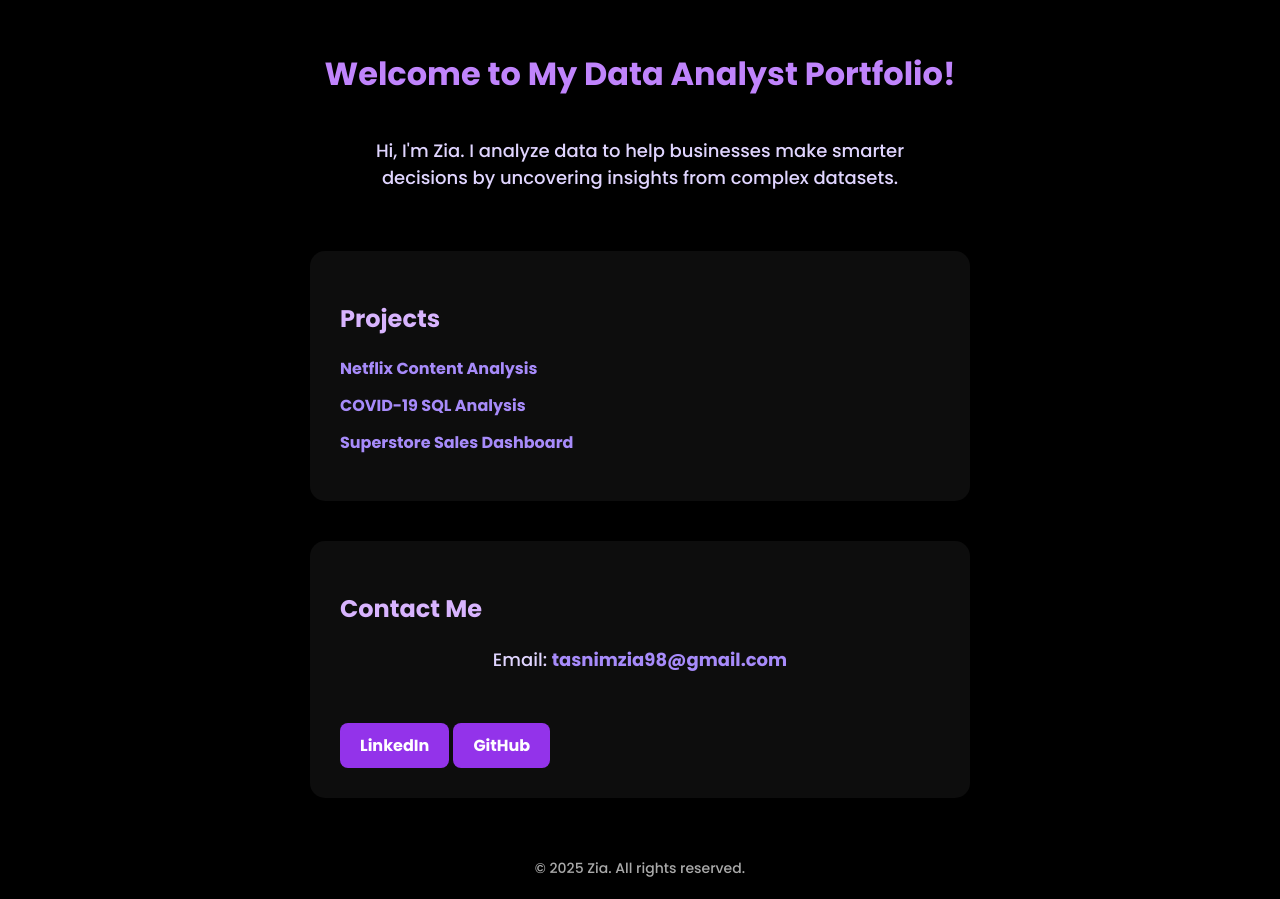
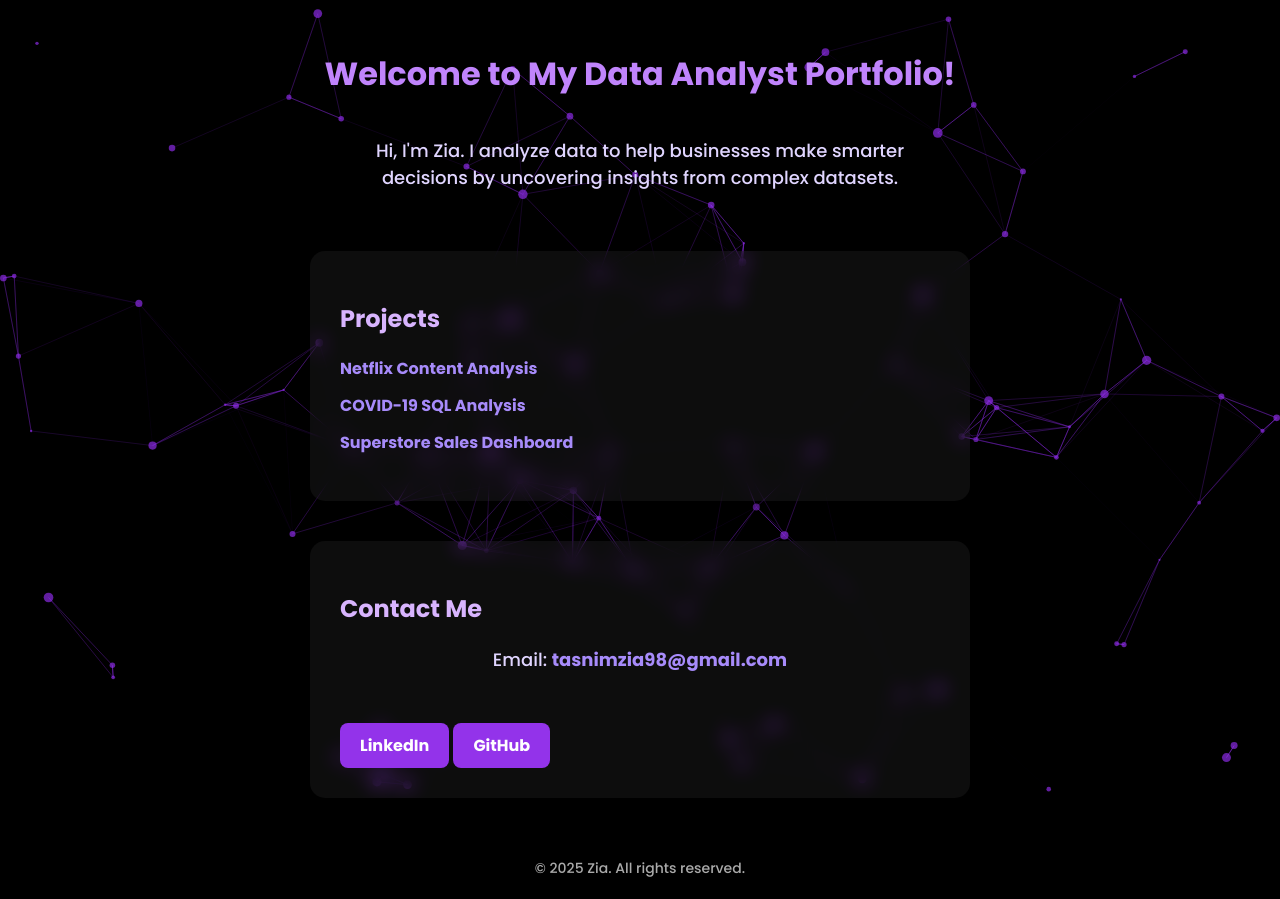
Before and after one commit to ZiaBytesCookies/netflix_data_analysis, a plain HTML site: page index.html in a window 1280 px wide. Drawn offline with nearby package versions, Linux system fonts and the light colour scheme.

Commit message:
Update index.html

```diff
--- a/index.html
+++ b/index.html
@@ -114,6 +114,7 @@
 </head>
 <body>
 
+  <!-- tsParticles canvas -->
   <div id="tsparticles"></div>
 
   <h1>Welcome to My Data Analyst Portfolio!</h1>
@@ -139,71 +140,47 @@
     © 2025 Zia. All rights reserved.
   </footer>
 
-  <!-- tsParticles v2.11.1 - Stable version -->
-  <script src="https://cdn.jsdelivr.net/npm/tsparticles@2.11.1/tsparticles.min.js"></script>
+  <!-- tsParticles bundle (with all interaction plugins) -->
+  <script src="https://cdn.jsdelivr.net/npm/tsparticles@2.11.1/tsparticles.bundle.min.js"></script>
   <script>
     tsParticles.load("tsparticles", {
       background: {
-        color: {
-          value: "#000000"
-        }
+        color: { value: "transparent" }
       },
       fpsLimit: 60,
       interactivity: {
         events: {
-          onHover: {
-            enable: true,
-            mode: "repulse"
-          },
+          onHover: { enable: true, mode: "repulse" },
+          onClick: { enable: true, mode: "push" },
           resize: true
         },
         modes: {
-          repulse: {
-            distance: 100,
-            duration: 0.4
-          }
+          repulse: { distance: 100, duration: 0.4 },
+          push:   { quantity: 4 }
         }
       },
       particles: {
-        color: {
-          value: "#c084fc"
-        },
+        color: { value: "#8A2BE2" },
         links: {
-          color: "#d8b4fe",
+          color: "#8A2BE2",
           distance: 150,
           enable: true,
           opacity: 0.5,
           width: 1
         },
-        collisions: {
-          enable: false
-        },
+        collisions: { enable: false },
         move: {
-          direction: "none",
           enable: true,
-          outModes: {
-            default: "bounce"
-          },
-          random: false,
           speed: 1,
-          straight: false
+          outModes: { default: "bounce" }
         },
         number: {
-          density: {
-            enable: true,
-            area: 800
-          },
+          density: { enable: true, area: 800 },
           value: 80
         },
-        opacity: {
-          value: 0.5
-        },
-        shape: {
-          type: "circle"
-        },
-        size: {
-          value: { min: 1, max: 5 }
-        }
+        opacity: { value: 0.7 },
+        shape: { type: "circle" },
+        size: { value: { min: 1, max: 5 } }
       },
       detectRetina: true
     });
```
